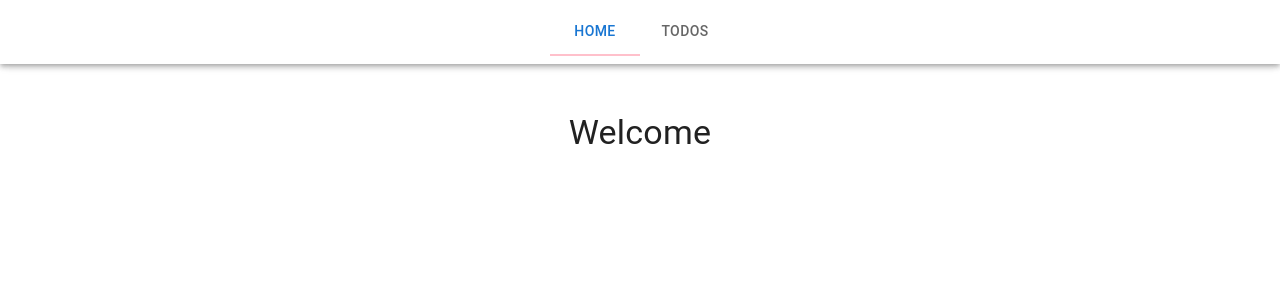
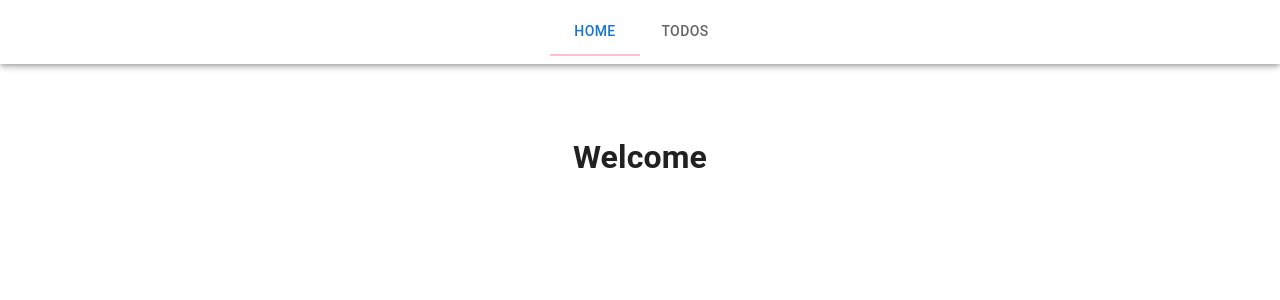
Before and after one commit to bhi116/React, a React (Vite) app in the folder todolist/: page / in a window 1280 px wide. Shown: the top 300 px of the page. Built offline with nearby package versions, Linux system fonts and the light colour scheme; what ag-grid-community would draw is missing.

Commit message:
tabValue, location

```diff
--- a/todolist/src/App.jsx
+++ b/todolist/src/App.jsx
@@ -1,22 +1,20 @@
 import './App.css'
-import { Outlet } from "react-router-dom";
-import { AppBar, Box, Container, CssBaseline, Toolbar, Tabs, Tab, Typography } from '@mui/material';
-import { useState } from 'react';
+import { Outlet, Link, useLocation } from "react-router-dom";
+import { AppBar, Box, Container, CssBaseline, Toolbar, Tabs, Tab} from '@mui/material';
+
 
 function App() {
-  const [value, setValue] = useState(0);
 
-  const handleChange = (event, newValue) => {
-    setValue(newValue);
-  };
+  const location = useLocation();
+  const tabValue = location.pathname === "/" ? 0 : location.pathname === "/todos" ? 1 : false;
 
   return (
     <>
       <AppBar position="fixed" sx={{ width: "100%", backgroundColor: "white" }}>
         <Toolbar sx={{ display: "flex", justifyContent: "center", gap: 3 }}>
-          <Tabs value={value} onChange={handleChange} indicatorColor="secondary" sx={{ "& .MuiTabs-indicator": { backgroundColor: "pink" } }}>
-            <Tab label="Home"/>
-            <Tab label="Todos"/>
+          <Tabs value={tabValue} indicatorColor="secondary" sx={{ "& .MuiTabs-indicator": { backgroundColor: "pink" } }}>
+          <Tab label="Home" component={Link} to="/" />
+          <Tab label="Todos" component={Link} to="/todos" />
           </Tabs>
         </Toolbar>
       </AppBar>
@@ -24,10 +22,7 @@ function App() {
       <Box sx={{ marginTop: 8, padding: 2 }}>
         <Container maxWidth="xl">
           <CssBaseline />
-          {value === 0 && (
-            <Typography variant="h4" align="center">Welcome</Typography>
-          )}
-          {value === 1 && <Outlet />}
+          <Outlet/>
         </Container>
       </Box>
     </>
```
